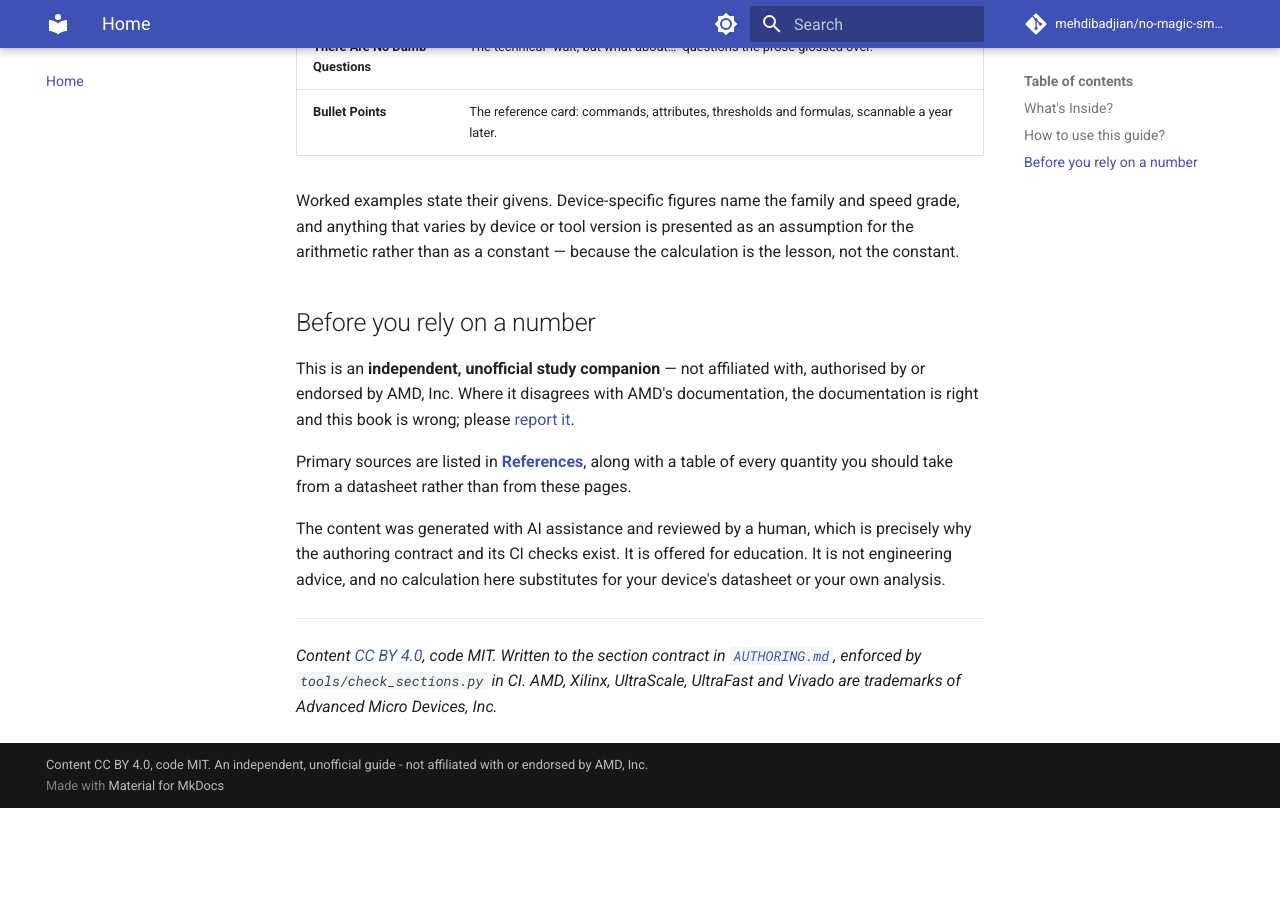
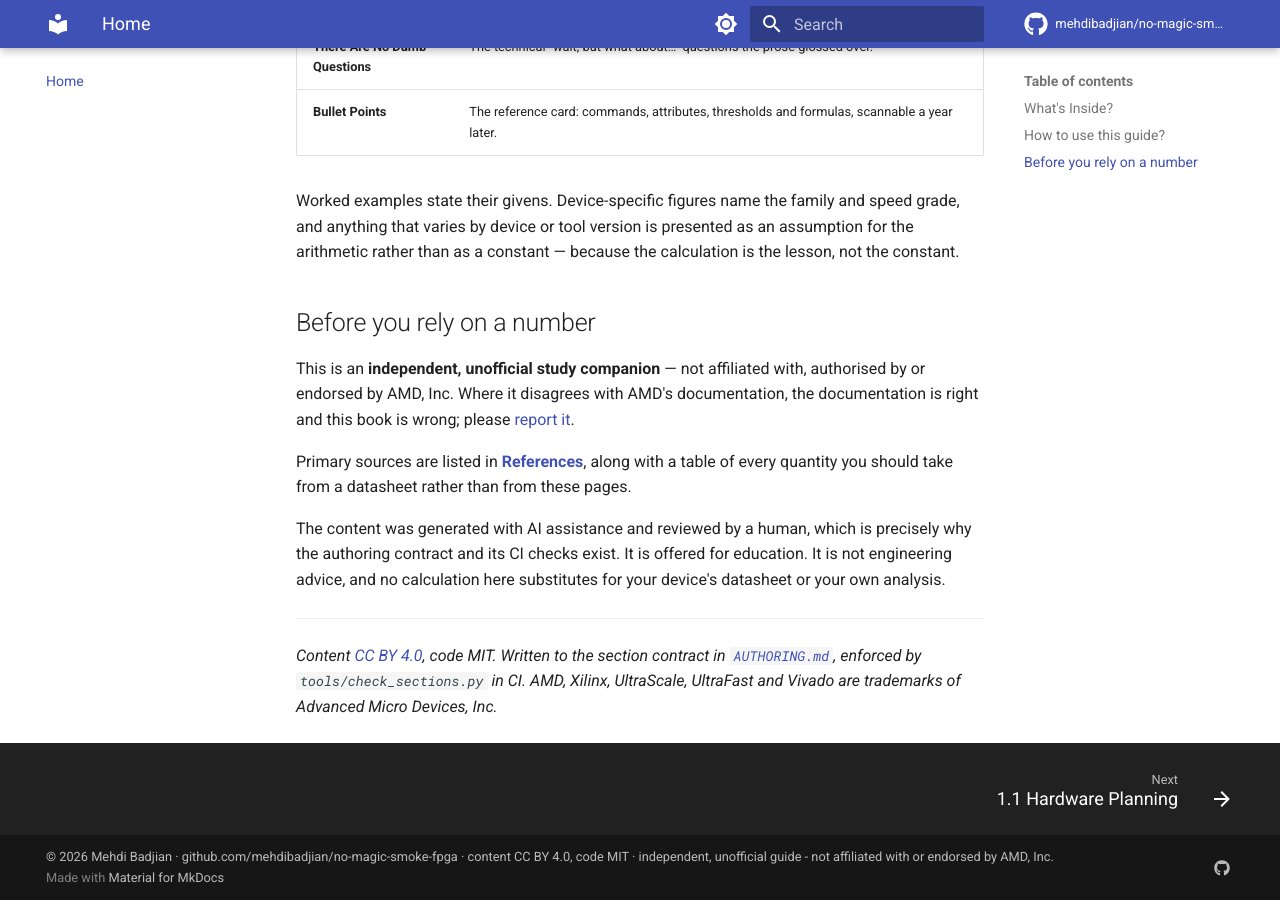
Before and after one commit to mehdibadjian/no-magic-smoke-fpga, an MkDocs documentation site: the page built from docs/index.md, in a window 1280 px wide and 900 px high, scrolled down 1447 px. Built offline with MkDocs 1.6.1 and Material for MkDocs 9.7.7, drawn with Linux system fonts in a browser that asks for light colours; comment, search, counter and statistics services are not loaded; before the commit the page ends 2255 px from its top, so only the background shows below that.

Commit message:
docs: add repo footer to every page via Material's theme partial
Requested: every page needs repo details visible, not just the README and
index. Rather than hand-rolling a footer, this uses two things Material for
MkDocs already renders on every page from a single theme partial, so there is
nothing to keep in sync per-page:

- copyright: now a real footer line - author, repo URL, both licences linked,
  and the independent/unofficial disclaimer. Was previously licence text only.
- extra.social: a GitHub icon linking to the repo, in the same footer row.
- content.action.edit / content.action.view (theme.features): adds a small
  "view source" / "edit this page" icon at the top of every article, using the
  edit_uri already configured - a second, more granular pointer back to the
  repo on the exact file being read.
- navigation.footer: prev/next section links at the bottom, which is what
  triggers Material to render the richer footer bar these live in.

Verified by building and inspecting the rendered HTML, not just trusting the
config: the copyright bar, the GitHub social icon, and the edit/view icons all
present on the homepage, a section page (2.3), and the references page - i.e.
site-wide, since they come from one theme partial rather than per-page markup.

Co-Authored-By: Claude Sonnet 5 <noreply@anthropic.com>
Claude-Session: https://claude.ai/code/session_01MXVZm7XoChF7qtcqtieDvF

```diff
--- a/mkdocs.yml
+++ b/mkdocs.yml
@@ -6,8 +6,11 @@ site_description: >-
   calculations, runnable artifacts, and answers to every question it asks.
 site_author: Mehdi Badjian
 copyright: >-
-  Content CC BY 4.0, code MIT. An independent, unofficial guide - not affiliated with
-  or endorsed by AMD, Inc.
+  &copy; 2026 <a href="https://github.com/mehdibadjian">Mehdi Badjian</a> &middot;
+  <a href="https://github.com/mehdibadjian/no-magic-smoke-fpga">github.com/mehdibadjian/no-magic-smoke-fpga</a>
+  &middot; content <a href="https://creativecommons.org/licenses/by/4.0/">CC BY 4.0</a>,
+  code <a href="https://github.com/mehdibadjian/no-magic-smoke-fpga/blob/main/LICENSE-CODE">MIT</a>
+  &middot; independent, unofficial guide - not affiliated with or endorsed by AMD, Inc.
 repo_url: https://github.com/mehdibadjian/no-magic-smoke-fpga
 repo_name: mehdibadjian/no-magic-smoke-fpga
 edit_uri: edit/main/docs/
@@ -33,7 +36,18 @@ theme:
     - navigation.tabs
     - navigation.sections
     - navigation.expand
+    - navigation.footer
     - content.code.copy
+    - content.action.edit
+    - content.action.view
+  icon:
+    repo: fontawesome/brands/github
+
+extra:
+  social:
+    - icon: fontawesome/brands/github
+      link: https://github.com/mehdibadjian/no-magic-smoke-fpga
+      name: Source and issues on GitHub
 
 nav:
   - Home: index.md
```
